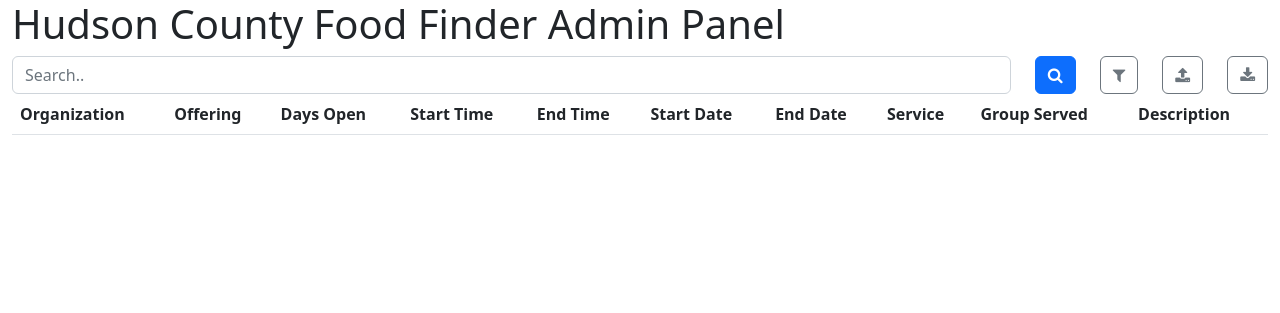
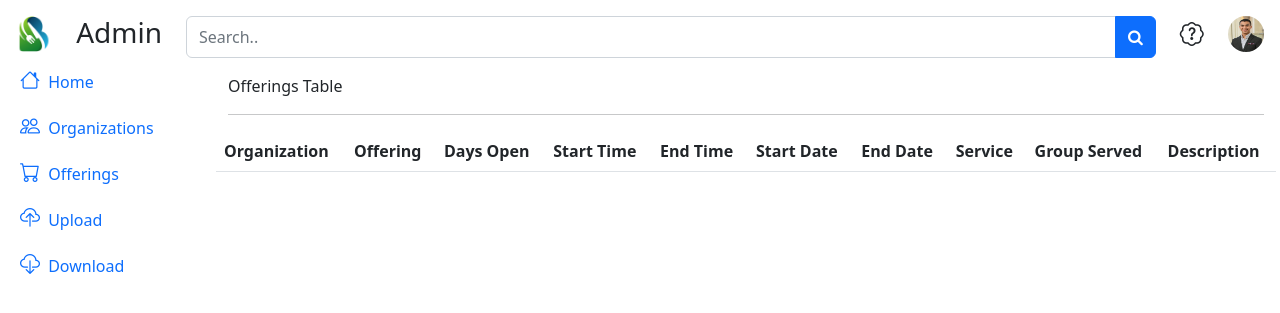
Before and after one commit to aphil311/hudson-food-finder, a Flask app: page / in a window 1280 px wide. Shown: the top 313 px of the page. Run offline with Flask 3, Linux system fonts and the light colour scheme; data that the repository does not hold is empty; some libraries are stand-ins or nearby versions.

Commit message:
sidebar + theme

```diff
--- a/admin-panel/static/scripts/search.js
+++ b/admin-panel/static/scripts/search.js
@@ -25,22 +25,15 @@ function handleResponse(response) {
     });
   }
 
-  // toggles the filter view
-  function toggle() {
-    $("#filter-view").toggle();
-  }
-
   // sets up the page
   function setup() {
-    $("#filter-view").hide();
     search();
-    $("#filter-button").on("click", toggle);
     $("#search-bar").on("keypress", function(e) {
         if(e.which == 13) {
             search();
         }
     });
-    $("input:radio[name ='sort']").on("change", search);
+    $("#search-btn").on("click", search);
   }
 
   // runs setup when document is ready
--- a/admin-panel/static/styles.css
+++ b/admin-panel/static/styles.css
@@ -8,3 +8,10 @@ th {
 td {
     padding: 0 5px;
 }
+.logo-img {
+    width: 2.26rem;
+    height: 2.26rem;
+}
+#user-img {
+    border-radius: 50%;
+}
--- a/admin-panel/templates/admin-table.html
+++ b/admin-panel/templates/admin-table.html
@@ -1,4 +1,4 @@
-<table class="table">
+<table class="table table-hover">
     <tr>
         <th>Organization</th>
         <th>Offering</th>
--- a/admin-panel/templates/button-panel.html
+++ b/admin-panel/templates/button-panel.html
@@ -1,21 +1,20 @@
 <div class="row">
-  <div class="col">
-    <input class="form-control" id="search-bar" type="text" placeholder="Search.." name="search">
+  <div class="col-auto">
+    <img class="logo-img" src="../static/img/logo.png" alt="">
   </div>
   <div class="col-auto">
-    <button class="btn btn-primary" type="submit"><i class="fa fa-search"></i></button>
+    <h3>Admin</h3>
+  </div>
+  <div class="col d-flex justify-content-center">
+    <div class="input-group">
+      <input class="form-control" id="search-bar" type="text" placeholder="Search.." name="search">
+      <button class="btn btn-primary" id="search-btn" type="submit"><i class="fa fa-search"></i></button>
+    </div>
   </div>
   <div class="col-auto">
-    <button class="btn btn-outline-secondary"><i class="fa fa-filter"></i></button>
+    <i class="fs-4 bi-patch-question"></i>
   </div>
   <div class="col-auto">
-    <button class="btn btn-outline-secondary" onclick="window.location.href='./upload';">
-      <i class="fa fa-upload"></i>
-    </button>
-  </div>
-  <div class="col-auto">
-    <button class="btn btn-outline-secondary" onclick="window.location.href='./download';">
-      <i class="fa fa-download"></i>
-    </button>
+    <img class="logo-img" id="user-img" src="../static/img/user.jpg" alt="">
   </div>
 </div>
--- a/admin-panel/templates/index.html
+++ b/admin-panel/templates/index.html
@@ -6,6 +6,10 @@
 <link rel="stylesheet" href="https://cdn.jsdelivr.net/npm/bootstrap@5.2.3/dist/css/bootstrap.min.css"
     integrity="sha384-rbsA2VBKQhggwzxH7pPCaAqO46MgnOM80zW1RWuH61DGLwZJEdK2Kadq2F9CUG65"
     crossorigin="anonymous">
+<script src="https://cdn.jsdelivr.net/npm/bootstrap@5.2.3/dist/js/bootstrap.min.js"
+    integrity="sha384-cuYeSxntonz0PPNlHhBs68uyIAVpIIOZZ5JqeqvYYIcEL727kskC66kF92t6Xl2V"
+    crossorigin="anonymous"></script>
+<link rel="stylesheet" href="https://cdnjs.cloudflare.com/ajax/libs/bootstrap-icons/1.10.2/font/bootstrap-icons.css">
 <link rel="stylesheet" href="/static/styles.css">
 <script src="../static/scripts/search.js"></script>
 <html>
@@ -13,13 +17,16 @@
     <title>Hudson County Food Finder</title>
 </head>
 <body>
-    <div class="container-fluid">
-        <h1>Hudson County Food Finder Admin Panel</h1>
-    </div>
-    <div class="container-fluid">
+    <div class="container-fluid p-3">
         {% include 'button-panel.html' %}
-    </div>
-    <div class="container-fluid" id="results-table">
+        <div class="row flex-nowrap">
+            {% include 'side-panel.html' %}
+            <div class="col py-3">
+                <p>Offerings Table</p>
+                <hr>
+                <div class="row" id="results-table"></div>
+            </div>
+        </div>
     </div>
 </body>
 </html>
--- /dev/null
+++ b/admin-panel/templates/side-panel.html
@@ -0,0 +1,29 @@
+<div class="col-auto col-md-3 col-xl-2 px-sm-3 px-2">
+    <ul class="nav nav-pills flex-column mb-sm-auto mb-0 align-items-center align-items-sm-start" id="menu">
+        <li class="nav-item">
+            <a href="#" class="nav-link align-middle px-0">
+                <i class="fs-5 bi-house"></i> <span class="ms-1 d-none d-sm-inline">Home</span>
+            </a>
+        </li>
+        <li class="nav-item">
+            <a href="#submenu1" data-bs-toggle="collapse" class="nav-link px-0 align-middle">
+                <i class="fs-5 bi-people"></i> <span class="ms-1 d-none d-sm-inline">Organizations</span>
+            </a>
+        </li>
+        <li class="nav-item">
+            <a href="#submenu2" data-bs-toggle="collapse" class="nav-link px-0 align-middle ">
+                <i class="fs-5 bi-cart"></i> <span class="ms-1 d-none d-sm-inline">Offerings</span>
+            </a>
+        </li>
+        <li class="nav-item">
+            <a href="#submenu3" data-bs-toggle="collapse" class="nav-link px-0 align-middle">
+                <i class="fs-5 bi-cloud-upload"></i> <span class="ms-1 d-none d-sm-inline">Upload</span>
+            </a>
+        </li>
+        <li class="nav-item">
+            <a href="#" class="nav-link px-0 align-middle">
+                <i class="fs-5 bi-cloud-download"></i> <span class="ms-1 d-none d-sm-inline">Download</span>
+            </a>
+        </li>
+    </ul>
+</div>
```
Also changed, not shown: admin-panel/static/img/logo.png (added), admin-panel/static/img/user.jpg (added).
